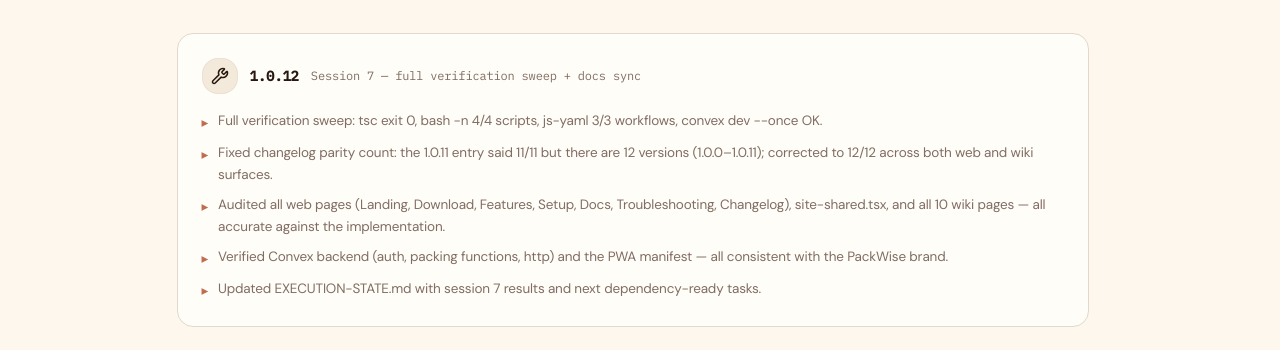
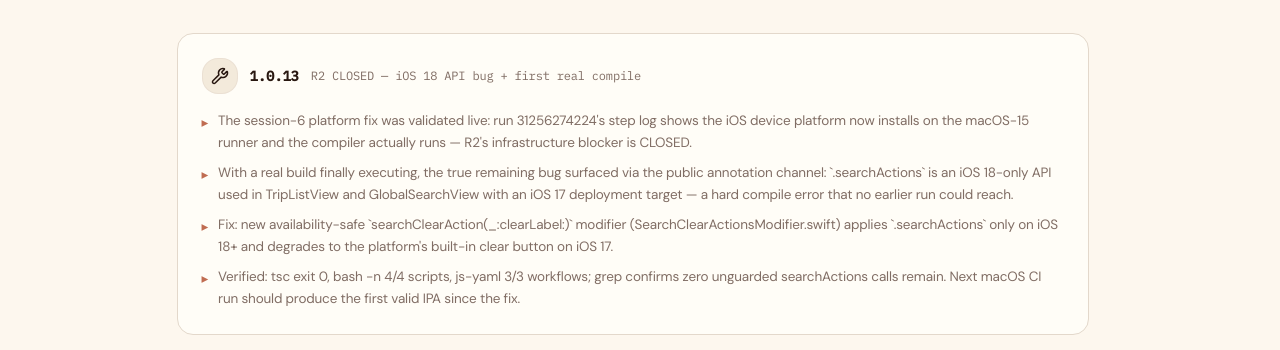
Before and after one commit to Alot1z/packwise, a React (Vite) app: page /changelog in a window 1280 px wide. Shown: the part 246-596 px from the top of the page. Built offline with nearby package versions, Linux system fonts and the light colour scheme; no server answers; what @convex-dev/auth would draw is missing.

Commit message:
Freebuff: update project files

```diff
--- a/src/pages/Changelog.tsx
+++ b/src/pages/Changelog.tsx
@@ -2,6 +2,17 @@
 import { SiteNav, SiteFooter, PageHeader, serif, LIVE_ACTIONS, LIVE_RELEASE_DEV, WIKI_URL } from "@/components/site-shared";
 
 const entries = [
+  {
+    tag: "1.0.13",
+    date: "R2 CLOSED — iOS 18 API bug + first real compile",
+    icon: Wrench,
+    items: [
+      "The session-6 platform fix was validated live: run 31256274224's step log shows the iOS device platform now installs on the macOS-15 runner and the compiler actually runs — R2's infrastructure blocker is CLOSED.",
+      "With a real build finally executing, the true remaining bug surfaced via the public annotation channel: `.searchActions` is an iOS 18-only API used in TripListView and GlobalSearchView with an iOS 17 deployment target — a hard compile error that no earlier run could reach.",
+      "Fix: new availability-safe `searchClearAction(_:clearLabel:)` modifier (SearchClearActionsModifier.swift) applies `.searchActions` only on iOS 18+ and degrades to the platform's built-in clear button on iOS 17.",
+      "Verified: tsc exit 0, bash -n 4/4 scripts, js-yaml 3/3 workflows; grep confirms zero unguarded searchActions calls remain. Next macOS CI run should produce the first valid IPA since the fix.",
+    ],
+  },
   {
     tag: "1.0.12",
     date: "Session 7 — full verification sweep + docs sync",
```
Also changed, not shown: wiki/Changelog.md, 6 other files (tests, documents, lock files or other folders).
